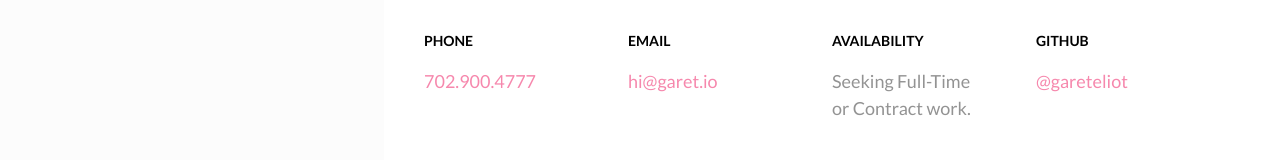
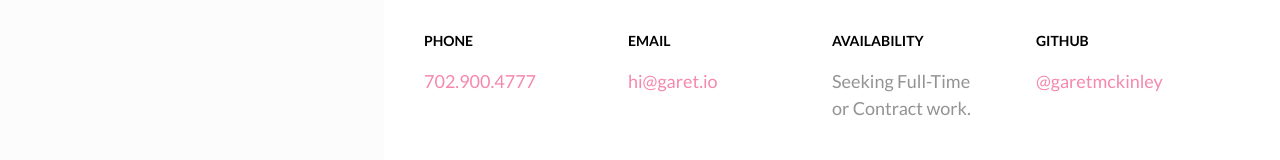
Before and after one commit to lidesign/resume, a React (Create React App) app: page / in a window 1280 px wide. Shown: the part 616-776 px from the top of the page. Built offline with nearby package versions, Linux system fonts and the light colour scheme.

Commit message:
fix github username

```diff
--- a/src/sections/Intro.js
+++ b/src/sections/Intro.js
@@ -53,8 +53,8 @@ const Intro = () => {
             <Grid.Column>
               <h4>GitHub</h4>
               <p>
-                <Link href="https://github.com/gareteliot" target="_blank">
-                  @gareteliot
+                <Link href="https://github.com/garetmckinley" target="_blank">
+                  @garetmckinley
                 </Link>{" "}
               </p>
             </Grid.Column>
```
